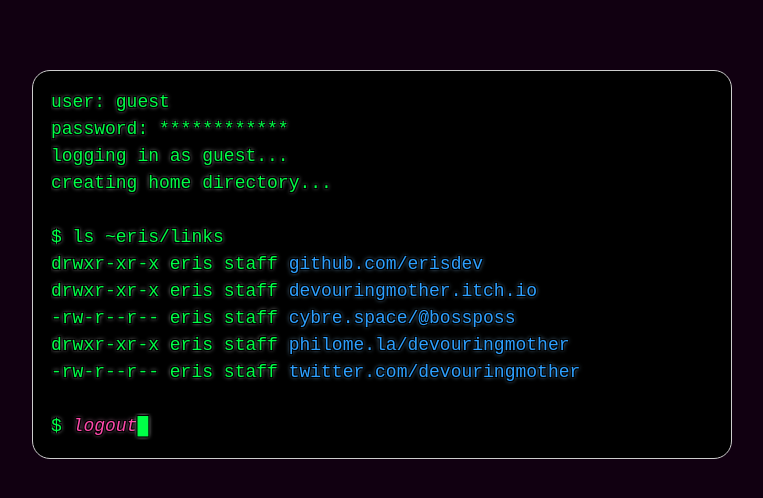
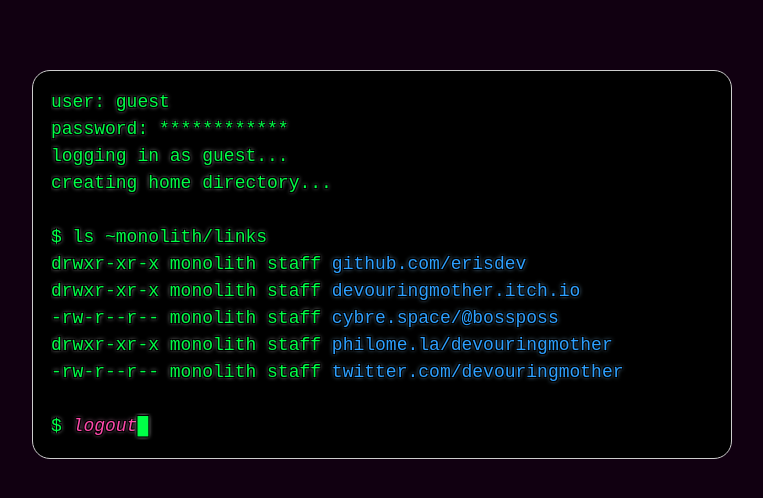
Before and after one commit to erisdev/erisdev.github.io, a Jekyll site: the page built from look/my-terminal.md, in a window 1280 px wide. Shown: the top 498 px of the page, without its empty margins (258-1021 px from the left). Built offline with Jekyll 4.4.1, drawn with Linux system fonts in a browser that asks for light colours; our own code applies the rules of GitHub Pages for plain Markdown files.

Commit message:
my name isnt eris any more

```diff
--- a/look/my-terminal.md
+++ b/look/my-terminal.md
@@ -6,12 +6,12 @@
 	<div class="line">logging in as guest...</div>
 	<div class="line">creating home directory...</div>
 	<div class="line"></div>
-	<div class="line">$ ls ~eris/links</div>
-	<div class="line">drwxr-xr-x eris staff <a href="https://github.com/erisdev">github.com/erisdev</a></div>
-	<div class="line">drwxr-xr-x eris staff <a href="https://devouringmother.itch.io/">devouringmother.itch.io</a></div>
-	<div class="line">-rw-r--r-- eris staff <a href="https://cybre.space/@bossposs">cybre.space/@bossposs</a></div>
-	<div class="line">drwxr-xr-x eris staff <a href="http://www.philome.la/devouringmother">philome.la/devouringmother</a></div>
-	<div class="line">-rw-r--r-- eris staff <a href="https://twitter.com/devouringmother">twitter.com/devouringmother</a></div>
+	<div class="line">$ ls ~monolith/links</div>
+	<div class="line">drwxr-xr-x monolith staff <a href="https://github.com/erisdev">github.com/erisdev</a></div>
+	<div class="line">drwxr-xr-x monolith staff <a href="https://devouringmother.itch.io/">devouringmother.itch.io</a></div>
+	<div class="line">-rw-r--r-- monolith staff <a href="https://cybre.space/@bossposs">cybre.space/@bossposs</a></div>
+	<div class="line">drwxr-xr-x monolith staff <a href="http://www.philome.la/devouringmother">philome.la/devouringmother</a></div>
+	<div class="line">-rw-r--r-- monolith staff <a href="https://twitter.com/devouringmother">twitter.com/devouringmother</a></div>
 	<div class="line"></div>
 	<div class="line">$ <a href="/" class="passage-link">logout</a><span class="cursor"></span></div>
 </div>
```
Also changed, not shown: index.md (+1 -1 lines), look/eris.md (deleted, +0 -12 lines), look/riley.md (added, +12 -0 lines).
